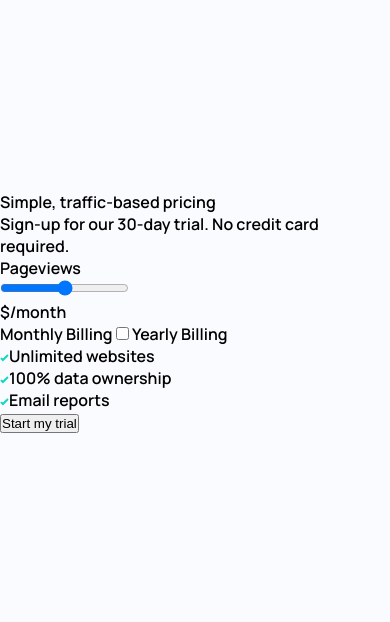
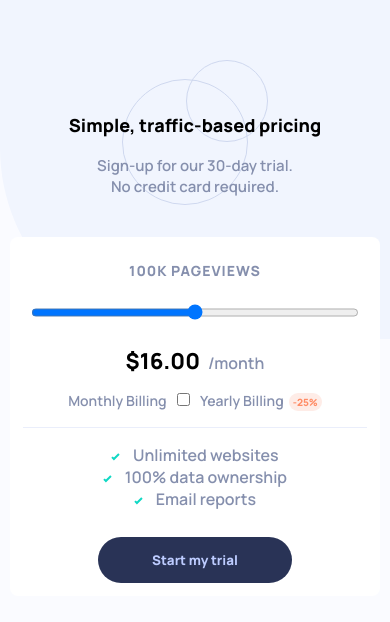
Before and after one commit to SquirrelloDev/frontendmentor-price-component, a plain HTML site: page index.html in a window 390 px wide. Shown: the part 110-732 px from the top of the page. Drawn offline with Linux system fonts and the light colour scheme; a script that the page names is missing.

Commit message:
Added styles for mobiles

```diff
--- a/index.html
+++ b/index.html
@@ -12,26 +12,29 @@
   <title>Frontend Mentor | Interactive pricing component</title>
 </head>
 <body>
+  <div class="bg"><img src="./dist/img/bg-pattern.svg" alt=""></div>
   <main class="wrapper">
-    <div class="bg"></div>
-    <div class="circles"></div>
+    <div class="box">
+      <img src="./dist/img/pattern-circles.svg" alt="" class="circles">
       <div class="title-box">
         <p class="title-box__title">Simple, traffic-based pricing</p>
-      <p class="title-box__subtitle">Sign-up for our 30-day trial. No credit card required.</p>
+        <p class="title-box__subtitle">Sign-up for our 30-day trial.</br> No credit card required.</p>
+      </div>
     </div>
       <div class="component">
-      <p class="component__page-views">Pageviews</p>
+        <p class="component__page-views">100K Pageviews</p>
         <input type="range" name="slider" min="1" max="5" value="3">
-      <p class="component__price">$<span class="component__month">/month</span></p>
+        <p class="component__price"><span class="component__amount">$16.00</span><span class="component__month">/month</span></p>
         <div class="component__billing">
           <span class="component__billing component__billing--monthly">Monthly Billing</span>
           <input type="checkbox" name="toggle" id="">
           <span class="component__billing component__billing--yearly">Yearly Billing</span> <!--pseudo  25% discount-->
         </div>
+        <hr class="component__divider">
         <div class="component__perks">
-        <p class="component__perk"><img src="./dist/img/icon-check.svg" alt="tick icon representing perk of unlimited websites">Unlimited websites</p>
-        <p class="component__perk"><img src="./dist/img/icon-check.svg" alt="tick icon representing perk of full data ownership">100% data ownership</p>
-        <p class="component__perk"><img src="./dist/img/icon-check.svg" alt="tick icon representing perk of email reports">Email reports</p>
+          <p class="component__perks__perk"><img src="./dist/img/icon-check.svg" alt="tick icon representing perk of unlimited websites">Unlimited websites</p>
+          <p class="component__perks__perk"><img src="./dist/img/icon-check.svg" alt="tick icon representing perk of full data ownership">100% data ownership</p>
+          <p class="component__perks__perk"><img src="./dist/img/icon-check.svg" alt="tick icon representing perk of email reports">Email reports</p>
           <button type="submit">Start my trial</button>
         </div>
       </div>
--- a/src/sass/main.scss
+++ b/src/sass/main.scss
@@ -1,2 +1,148 @@
 @use './util' as *;
 @use './base' as *;
+.wrapper
+{
+    position: relative;
+    display: flex;
+    flex-direction: column;
+    align-items: center;
+    max-width: 1440px;
+    .box
+    {
+        display: flex;
+        flex-direction: column;
+        padding: 2em;
+    }
+    .title-box
+    {
+        position: absolute;
+        top: 15%;
+        left: 50%;
+        width: 100%;
+        transform: translateX(-50%);
+        &__title
+        {
+            margin-bottom: 1em;
+            font-weight: 800;
+            font-size: 1.8rem;
+            text-align: center;
+        }
+        &__subtitle
+        {
+            font-size: $intro;
+            text-align: center;
+            color: $text;
+        }
+    }
+    .component
+    {
+        padding: .8em;
+        width: 95vw;
+        display: flex;
+        flex-direction: column;
+        align-items: center;
+        background-color: $pricing;
+        border-radius: 8px;
+        &__page-views
+        {
+            padding: 0.8em 0;
+            text-align: center;
+            text-transform: uppercase;
+            color: $text;
+            font-weight: 800;
+            letter-spacing: 1px;
+            font-size: calc($intro - .1rem);
+        }
+        input[name="slider"]
+        {
+            padding: 1em 0;
+            width: 95%;
+        }
+        &__price
+        {
+            padding: 0.8em;
+            text-align: center;
+        }
+        &__amount
+        {
+            font-weight: 800;
+            font-size: calc($large + .2rem);
+        }
+        &__month
+        {
+            margin-left: 0.5em;
+            color: $text;
+        }
+        &__billing
+        {
+            &--monthly
+            {
+                padding: 0 0.5em;
+                font-size: 1.4rem;
+                color: $text;
+            }
+            &--yearly
+            {
+                padding: 0 0.5em;
+                color: $text;
+                font-size: 1.4rem;
+                &::after
+                {
+                    content: '-25%';
+                    padding: 0.2em 0.4em;
+                    margin-left: 0.5em;
+                    color: $discount;
+                    font-size: 1rem;
+                    font-weight: 800;
+                    background-color: $discount-bg;
+                    border-radius: 20px;
+                }
+
+            }
+        }
+        &__divider
+        {
+            height: 1px;
+            width: 100%;
+            margin: 1em 0;
+            background-color: $empty-check;
+            border: none;
+
+        }
+        &__perks
+        {
+            display: flex;
+            flex-direction: column;
+            align-items: center;
+            &__perk
+            {
+                text-align: center;
+                color: $text;
+                img
+                {
+                    margin-right: .8em;
+                }
+            }
+            [type="submit"]
+            {
+                margin-top: 2em;
+                padding: 1em 4em;
+                border: 1px solid transparent;
+                border-radius: 30px;
+                background-color: $btn-bg;
+                font-family: 'Manrope', sans-serif;
+                color: $btn-text;
+                font-weight: 800;
+            }
+        }
+
+    }
+}
+.bg
+{
+    position: absolute;
+    top: 0;
+    right: 0;
+    overflow: hidden;
+    width: 100%;
+}
--- a/src/sass/util/_mixins.scss
+++ b/src/sass/util/_mixins.scss
@@ -0,0 +1,3 @@
+@mixin bg($img) {
+    background-image: url($img);
+}
```
Also changed, not shown: dist/css/main-min.css, src/sass/base/_body.scss (line endings or trailing spaces). Lines whose indentation alone changed are shown as unchanged.
